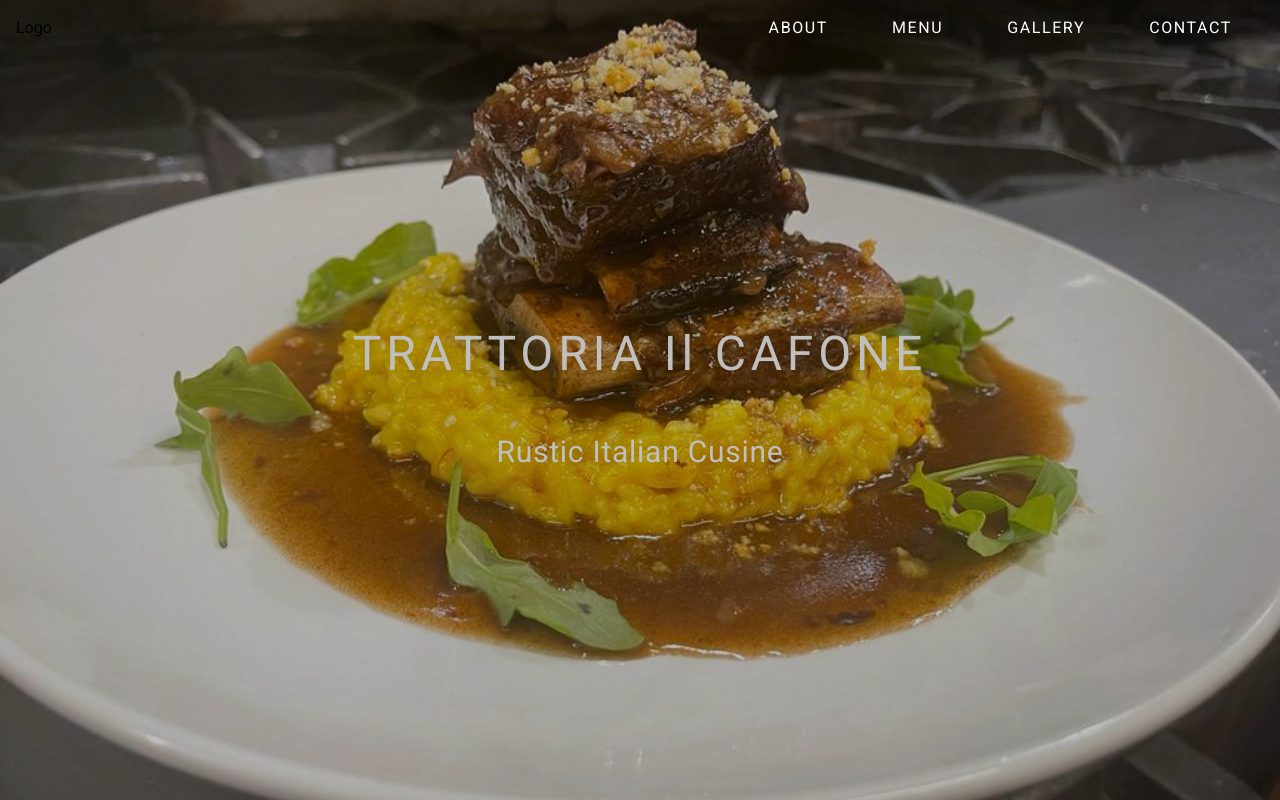
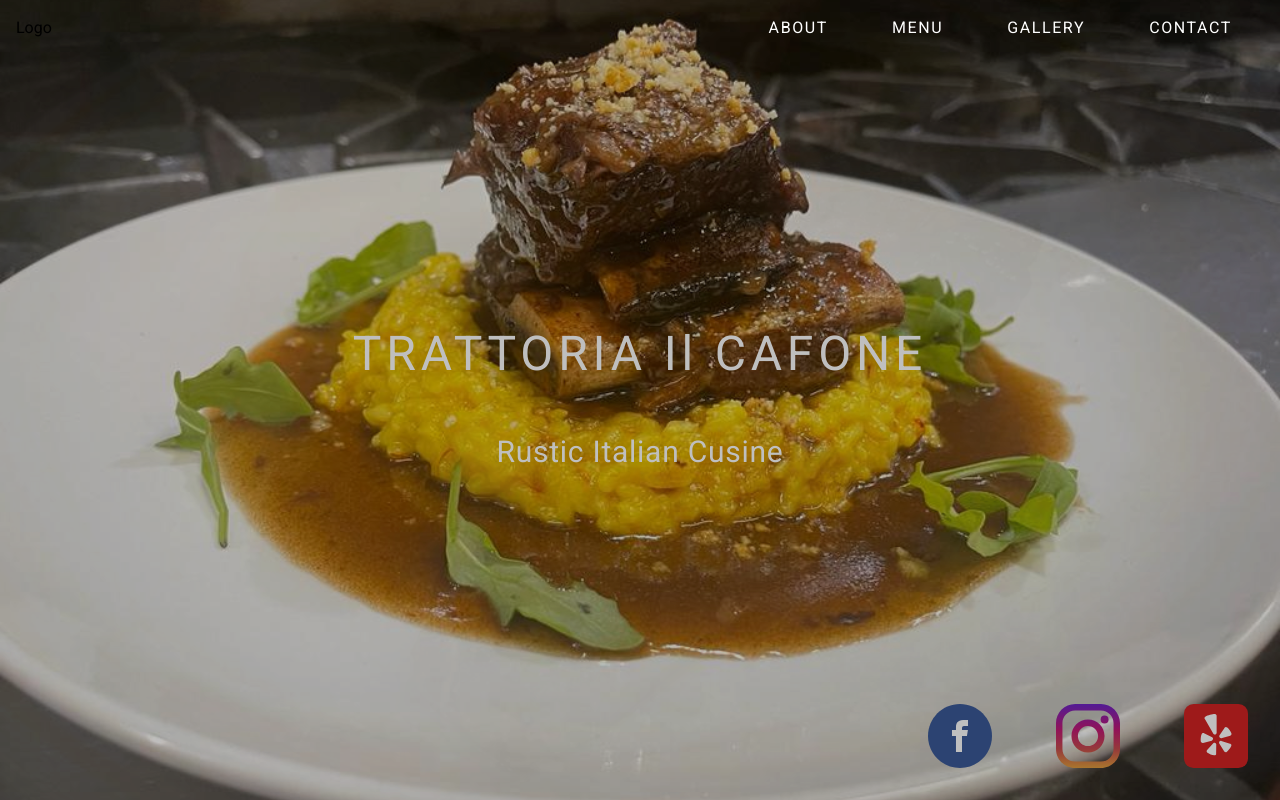
Before and after one commit to morfeli/trattoria, a Next.js app: page / in a window 1280 px wide. Shown: the top 800 px of the page. Built offline with nearby package versions, Linux system fonts and the light colour scheme; a web font is replaced by a local one.

Commit message:
updated hero section

```diff
--- a/components/Header/MobileNav.tsx
+++ b/components/Header/MobileNav.tsx
@@ -4,6 +4,9 @@ import { motion, AnimatePresence } from "framer-motion";
 
 import classNames from "classnames";
 import { NavItem } from "./NavItem";
+import { FacebookSVG } from "../UI/FacebookSVG";
+import { InstagramSVG } from "../UI/InstagramSVG";
+import { YelpSVG } from "../UI/YelpSVG";
 
 type MobileNavProps = {
   isOpen: boolean;
@@ -44,6 +47,9 @@ export const MobileNav = ({ isOpen, closeMenu }: MobileNavProps) => {
             <NavItem content="Menu" mobile closeMenu={closeMenu} />
             <NavItem content="Gallery" mobile closeMenu={closeMenu} />
             <NavItem content="Contact" mobile closeMenu={closeMenu} />
+            <FacebookSVG />
+            <InstagramSVG />
+            <YelpSVG />
           </ul>
         </motion.nav>
       )}
--- a/components/Header/NavItem.tsx
+++ b/components/Header/NavItem.tsx
@@ -11,8 +11,7 @@ export const NavItem = ({ content, mobile, closeMenu }: NavItemProps) => {
   const navItemStyle = classnames(
     "text-white tracking-widest uppercase mx-8 cursor-pointer after:block after:w-0 after:h-0.5 after:bg-white after:transition-all duration-700 hover:after:w-full",
     {
-      "my-10": mobile,
-      "pb-2": mobile,
+      "my-6": mobile,
     }
   );
 
--- a/components/Hero/Hero.tsx
+++ b/components/Hero/Hero.tsx
@@ -3,10 +3,14 @@ import { useState, useEffect } from "react";
 import classNames from "classnames";
 import { BrowserWidth } from "../../pages";
 import { motion, useCycle, AnimatePresence } from "framer-motion";
+import { SocialLinks } from "./SocialLink";
+import { FacebookSVG } from "../UI/FacebookSVG";
+import { InstagramSVG } from "../UI/InstagramSVG";
+import { YelpSVG } from "../UI/YelpSVG";
 
 export const Hero = ({ isMobile, innerWidth }: BrowserWidth) => {
   const backgroundOne = classNames(
-    "animate-slide relative bg-slate-300 flex flex-col text-white bg-hero-pattern-1 bg-no-repeat bg-cover bg-center-top-y justify-evenly h-30rem  brightness-75 lg:h-screen"
+    "animate-slide relative bg-slate-300 flex flex-col items-center text-white bg-hero-pattern-1 bg-no-repeat bg-cover bg-center-top-y justify-evenly h-30rem  brightness-75 lg:h-screen"
   );
 
   return (
@@ -19,6 +23,11 @@ export const Hero = ({ isMobile, innerWidth }: BrowserWidth) => {
           Rustic Italian Cusine
         </p>
       </div>
+      <div className="absolute bottom-0 self-end justify-between hidden w-96 md:flex">
+        <FacebookSVG />
+        <InstagramSVG />
+        <YelpSVG />
+      </div>
     </motion.section>
   );
 };
--- /dev/null
+++ b/components/Hero/SocialLink.tsx
@@ -0,0 +1,13 @@
+import { FacebookSVG } from "../UI/FacebookSVG";
+import { InstagramSVG } from "../UI/InstagramSVG";
+import { YelpSVG } from "../UI/YelpSVG";
+
+export const SocialLinks = () => {
+  return (
+    <div className="flex w-22">
+      <FacebookSVG />
+      <InstagramSVG />
+      <YelpSVG />
+    </div>
+  );
+};
--- /dev/null
+++ b/components/UI/FacebookSVG.tsx
@@ -0,0 +1,19 @@
+export const FacebookSVG = () => {
+  return (
+    <svg
+      xmlns="http://www.w3.org/2000/svg"
+      enableBackground="new 0 0 291.319 291.319"
+      viewBox="0 0 291.319 291.319"
+      className="m-8 cursor-pointer"
+    >
+      <path
+        fill="#3b5998"
+        d="M145.659 0c80.45 0 145.66 65.219 145.66 145.66 0 80.45-65.21 145.659-145.66 145.659S0 226.109 0 145.66C0 65.219 65.21 0 145.659 0z"
+      ></path>
+      <path
+        fill="#fff"
+        d="M163.394 100.277h18.772v-27.73h-22.067v.1c-26.738.947-32.218 15.977-32.701 31.763h-.055v13.847h-18.207v27.156h18.207v72.793h27.439v-72.793h22.477l4.342-27.156h-26.81v-8.366c0-5.335 3.55-9.614 8.603-9.614z"
+      ></path>
+    </svg>
+  );
+};
--- /dev/null
+++ b/components/UI/InstagramSVG.tsx
@@ -0,0 +1,64 @@
+import React from "react";
+
+export const InstagramSVG = () => {
+  return (
+    <svg
+      xmlns="http://www.w3.org/2000/svg"
+      enableBackground="new 0 0 551.034 551.034"
+      viewBox="0 0 551.034 551.034"
+      className="m-8 cursor-pointer"
+    >
+      <linearGradient
+        id="a"
+        x1="275.517"
+        x2="275.517"
+        y1="4.571"
+        y2="549.72"
+        gradientTransform="matrix(1 0 0 -1 0 554)"
+        gradientUnits="userSpaceOnUse"
+      >
+        <stop offset="0" stopColor="#e09b3d"></stop>
+        <stop offset="0.3" stopColor="#c74c4d"></stop>
+        <stop offset="0.6" stopColor="#c21975"></stop>
+        <stop offset="1" stopColor="#7024c4"></stop>
+      </linearGradient>
+      <path
+        fill="url(#a)"
+        d="M386.878 0H164.156C73.64 0 0 73.64 0 164.156v222.722c0 90.516 73.64 164.156 164.156 164.156h222.722c90.516 0 164.156-73.64 164.156-164.156V164.156C551.033 73.64 477.393 0 386.878 0zM495.6 386.878c0 60.045-48.677 108.722-108.722 108.722H164.156c-60.045 0-108.722-48.677-108.722-108.722V164.156c0-60.046 48.677-108.722 108.722-108.722h222.722c60.045 0 108.722 48.676 108.722 108.722v222.722z"
+      ></path>
+      <linearGradient
+        id="b"
+        x1="275.517"
+        x2="275.517"
+        y1="4.571"
+        y2="549.72"
+        gradientTransform="matrix(1 0 0 -1 0 554)"
+        gradientUnits="userSpaceOnUse"
+      >
+        <stop offset="0" stopColor="#e09b3d"></stop>
+        <stop offset="0.3" stopColor="#c74c4d"></stop>
+        <stop offset="0.6" stopColor="#c21975"></stop>
+        <stop offset="1" stopColor="#7024c4"></stop>
+      </linearGradient>
+      <path
+        fill="url(#b)"
+        d="M275.517 133C196.933 133 133 196.933 133 275.516s63.933 142.517 142.517 142.517S418.034 354.1 418.034 275.516 354.101 133 275.517 133zm0 229.6c-48.095 0-87.083-38.988-87.083-87.083s38.989-87.083 87.083-87.083c48.095 0 87.083 38.988 87.083 87.083 0 48.094-38.989 87.083-87.083 87.083z"
+      ></path>
+      <linearGradient
+        id="c"
+        x1="418.306"
+        x2="418.306"
+        y1="4.571"
+        y2="549.72"
+        gradientTransform="matrix(1 0 0 -1 0 554)"
+        gradientUnits="userSpaceOnUse"
+      >
+        <stop offset="0" stopColor="#e09b3d"></stop>
+        <stop offset="0.3" stopColor="#c74c4d"></stop>
+        <stop offset="0.6" stopColor="#c21975"></stop>
+        <stop offset="1" stopColor="#7024c4"></stop>
+      </linearGradient>
+      <circle cx="418.306" cy="134.072" r="34.149" fill="url(#c)"></circle>
+    </svg>
+  );
+};
--- /dev/null
+++ b/components/UI/YelpSVG.tsx
@@ -0,0 +1,15 @@
+export const YelpSVG = () => {
+  return (
+    <svg
+      xmlns="http://www.w3.org/2000/svg"
+      viewBox="0 0 512 512"
+      className="m-8 cursor-pointer"
+    >
+      <rect width="512" height="512" fill="#d32323" rx="15%"></rect>
+      <path
+        fill="#fff"
+        d="M152 311s-16 3-18-13 0-40 6-55 20-9 20-9l65 32s19 13-3 27m36 28s-6-20-24-8l-49 54s-10 13 3 22 35 19 54 20 15-14 15-14m41-100s-20-1-17 19l40 64s10 12 20 5 28-28 36-45-9-20-9-20m-85-66s-6 19 15 21l72-20s15-7 9-20-18-33-33-45-22 3-22 3m-88 49s18 13 25-8V95s0-15-16-15-56 10-72 19-6 21-6 21"
+      ></path>
+    </svg>
+  );
+};
--- a/tailwind.config.js
+++ b/tailwind.config.js
@@ -26,6 +26,7 @@ module.exports = {
         "center-top-y": "center top 30%",
       },
       scale: {
+        0.5: "0.2",
         400: "4.0",
       },
       width: {
```
